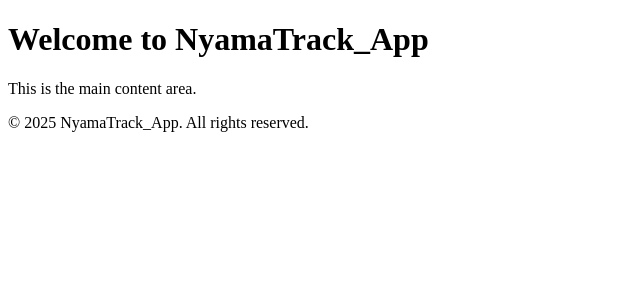
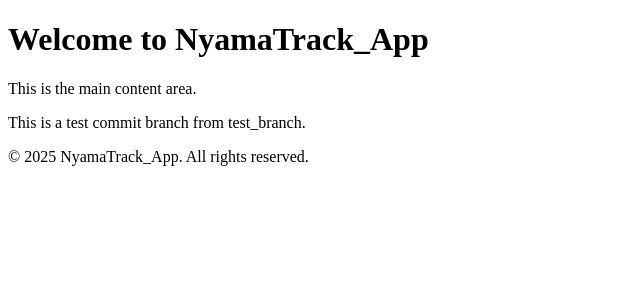
Before and after one commit to Qimae/NyamaTrack_App, a PHP site: page / in a window 1280 px wide. Shown: the part 70-370 px from the top of the page, without its empty margins (0-640 px from the left). Run offline with PHP 8.4, Linux system fonts and the light colour scheme.

Commit message:
docs: add test branch message to main content
Add a test paragraph to verify branch functionality

```diff
--- a/index.php
+++ b/index.php
@@ -24,6 +24,7 @@
   <main>
     <h1>Welcome to NyamaTrack_App</h1>
     <p>This is the main content area.</p>
+    <p>This is a test commit branch from test_branch.</p>
   </main>
 
   <?php include 'includes/footer.php'; ?>
```
